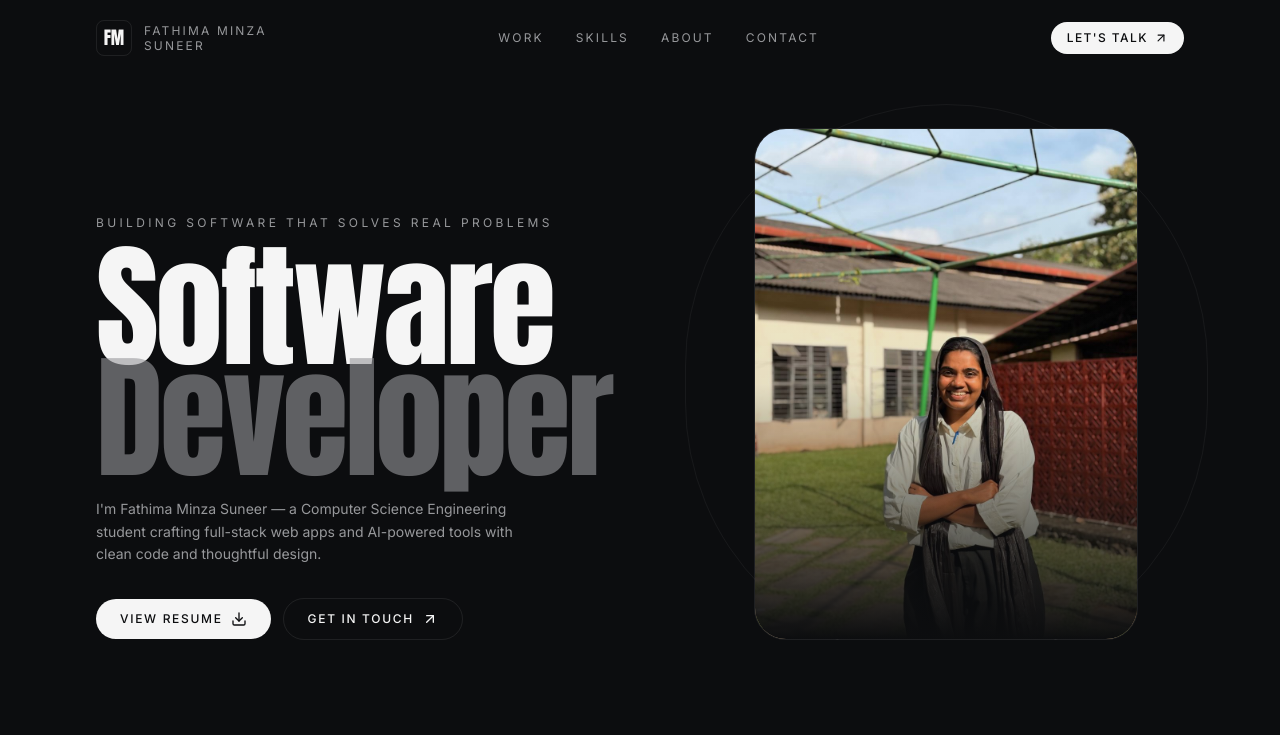
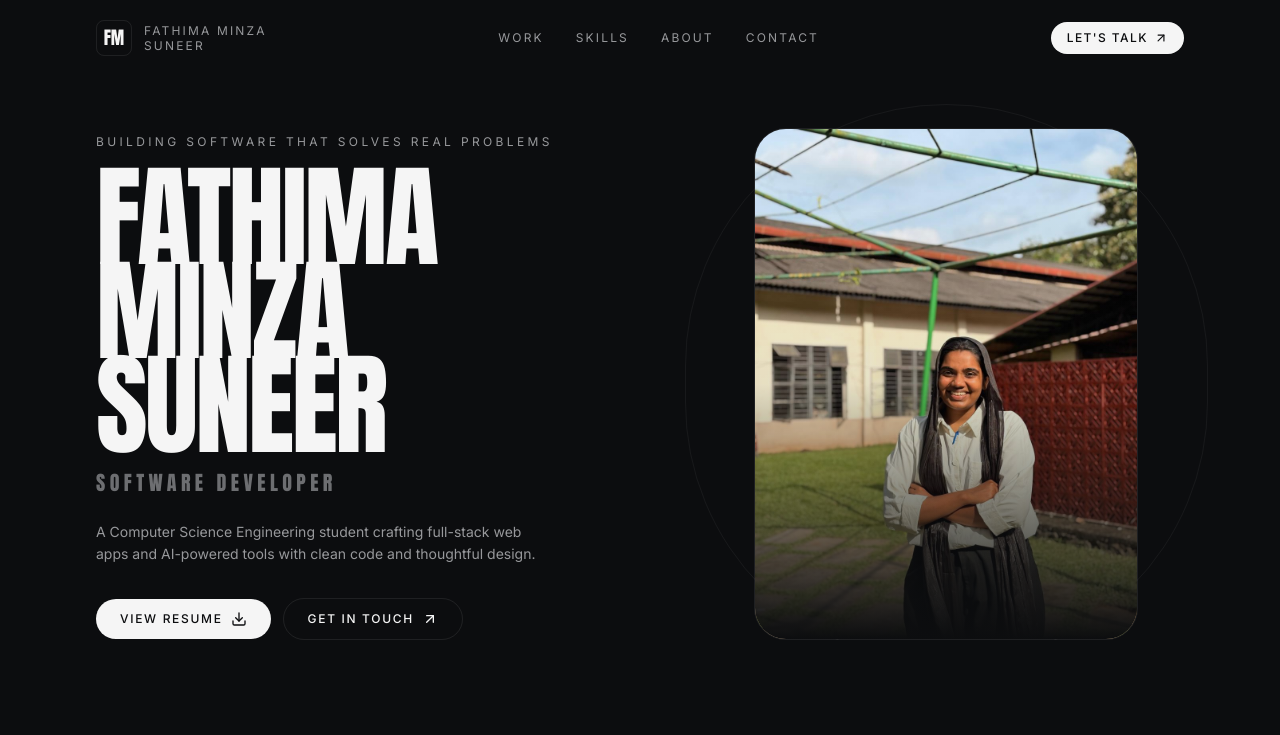
Before and after one commit to MINZASUNEER/minzaportfolio, a Next.js app: page / in a window 1280 px wide. Shown: the top 735 px of the page. Built offline with nearby package versions, Linux system fonts and the light colour scheme.

Commit message:
Make full name the dominant hero headline

```diff
--- a/components/hero.tsx
+++ b/components/hero.tsx
@@ -10,14 +10,18 @@ export function Hero() {
             <p className="mb-5 text-xs uppercase tracking-[0.28em] text-muted-foreground">
               Building software that solves real problems
             </p>
-            <h1 className="font-display text-[19vw] leading-[0.82] tracking-tight sm:text-[15vw] lg:text-[8.5rem]">
-              <span className="block">Software</span>
-              <span className="block text-muted-foreground/60">Developer</span>
+            <h1 className="font-display uppercase text-[15vw] leading-[0.84] tracking-tight sm:text-[12vw] lg:text-[7rem]">
+              <span className="block">Fathima</span>
+              <span className="block">Minza</span>
+              <span className="block">Suneer</span>
             </h1>
+            <p className="mt-4 font-display uppercase tracking-[0.22em] text-base text-muted-foreground/70 sm:text-lg lg:text-xl">
+              Software Developer
+            </p>
 
             <p className="mt-6 max-w-md text-pretty text-sm leading-relaxed text-muted-foreground">
-              I&apos;m Fathima Minza Suneer — a Computer Science Engineering student crafting
-              full-stack web apps and AI-powered tools with clean code and thoughtful design.
+              A Computer Science Engineering student crafting full-stack web apps and AI-powered
+              tools with clean code and thoughtful design.
             </p>
 
             <div className="mt-8 flex flex-wrap items-center gap-3">
```
